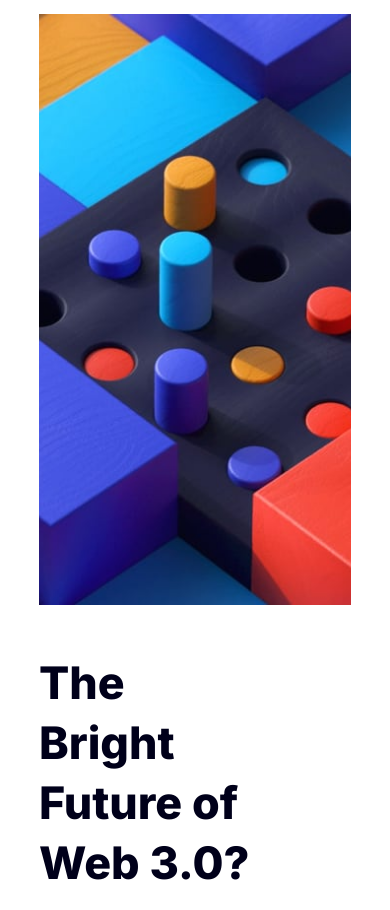
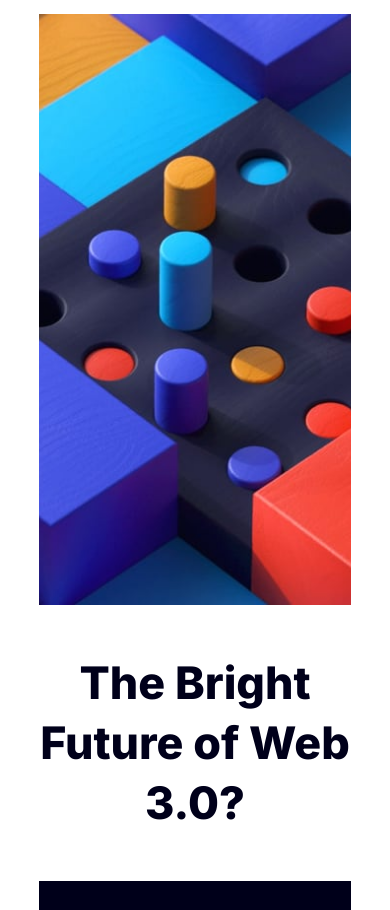
Before and after one commit to UbekM/project-create, a plain HTML site: page index.html in a window 390 px wide. Shown: the part 110-1020 px from the top of the page. Drawn offline with Linux system fonts and the light colour scheme.

Commit message:
made changes to h1 on mobile screen

```diff
--- a/index.css
+++ b/index.css
@@ -133,6 +133,11 @@ h1 {
   padding-right: 6rem;
   line-height: 60px;
   color: hsl(240, 100%, 5%);
+
+  @media (max-width: 768px) {
+    padding-right: 0rem;
+    text-align: center;
+  }
 }
 
 p {
```
